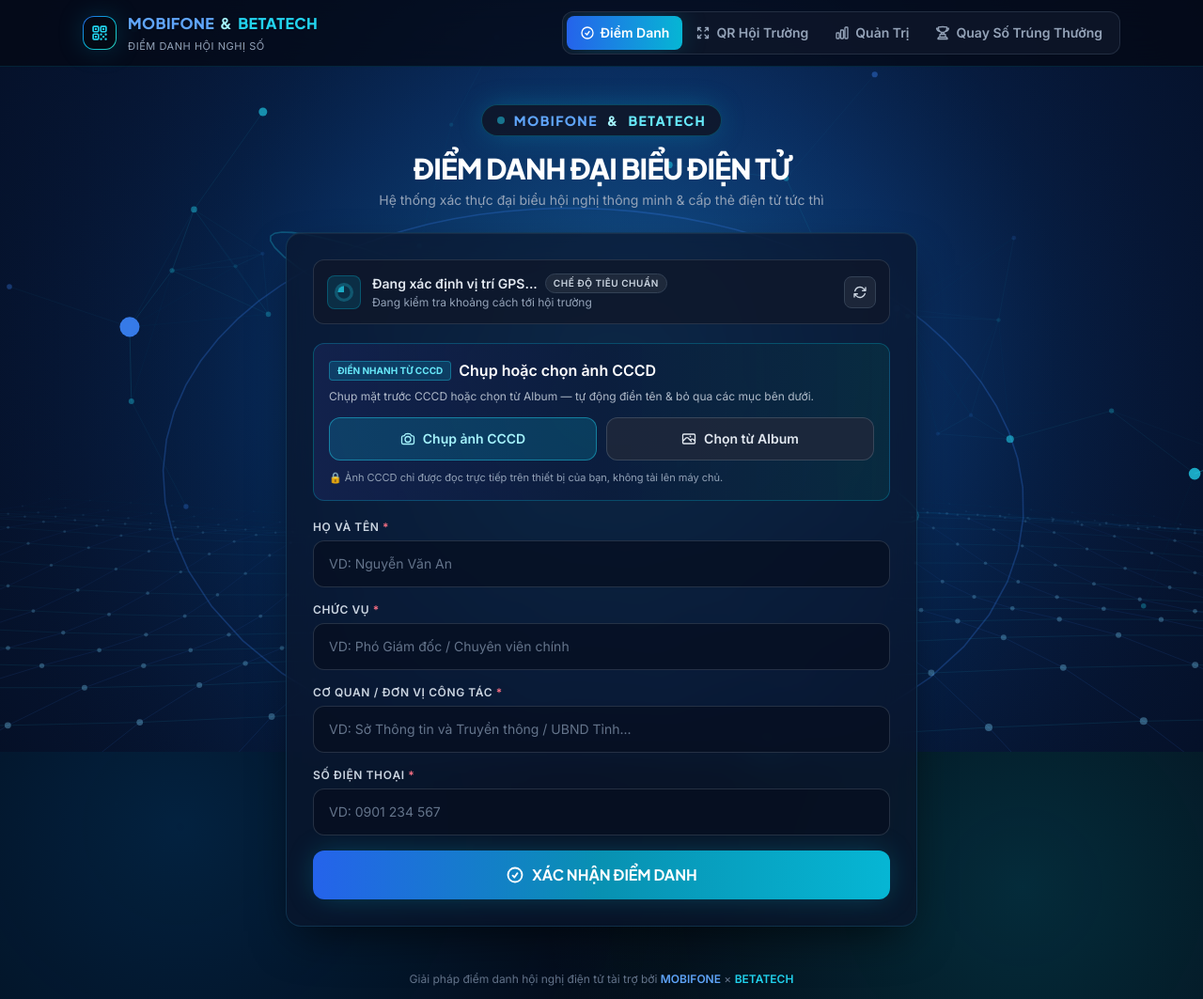
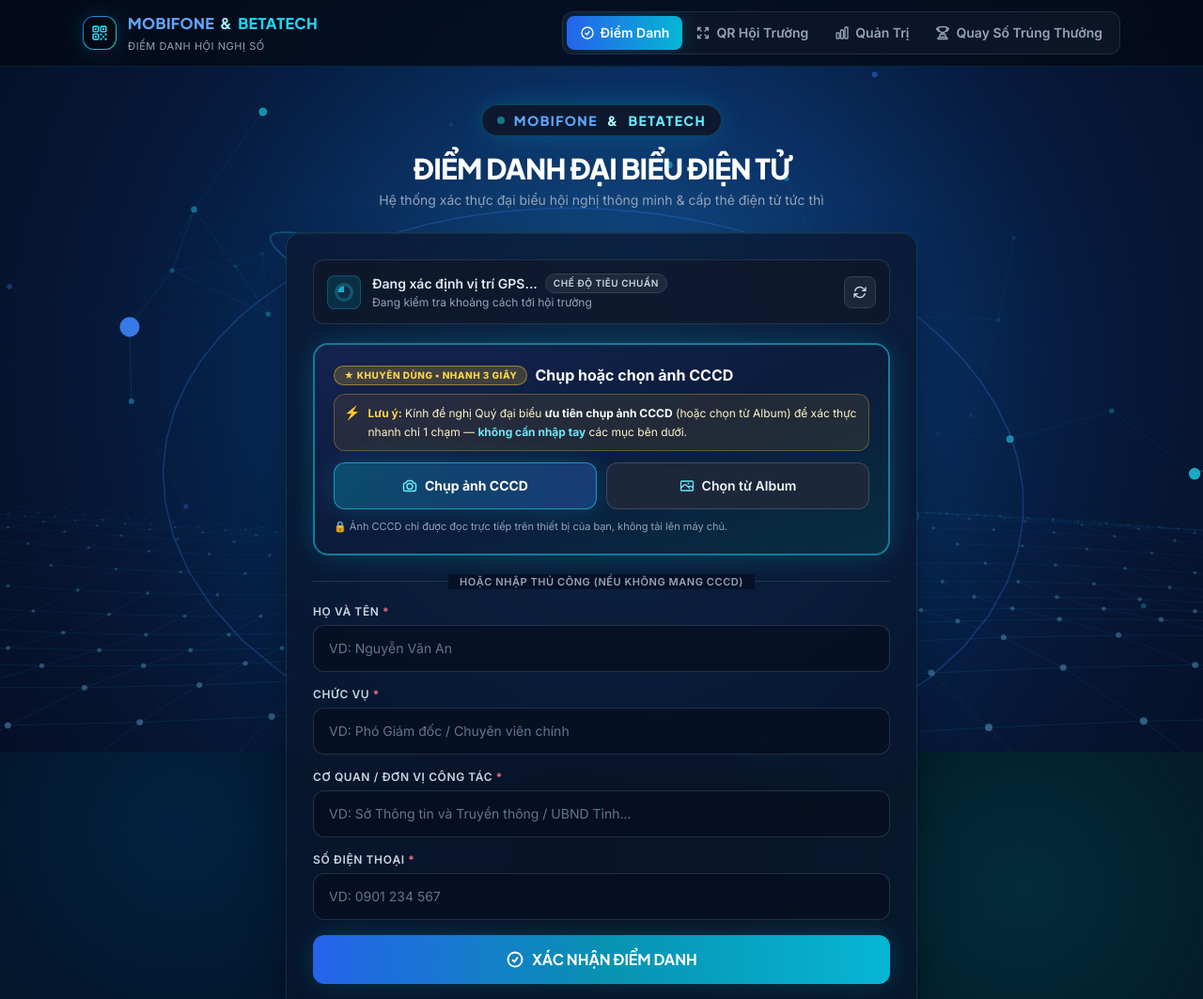
Before and after one commit to PhuongMinhVN/qrdiemdanhDuongNoi, a plain HTML site: page index.html in a window 1280 px wide. Shown: the top 1063 px of the page at 94% size. Drawn offline with nearby package versions, Linux system fonts and the light colour scheme.

Commit message:
style: highlight CCCD quick check-in recommendation banner and manual entry divider

```diff
--- a/index.html
+++ b/index.html
@@ -588,26 +588,31 @@
           </div>
 
           <!-- CCCD Photo / Album Quick-Fill Helper (Auto QR + Vietnamese OCR) -->
-          <div class="mb-5 p-3.5 sm:p-4 rounded-xl bg-gradient-to-r from-blue-950/75 via-navy-800/75 to-cyan-950/65 border border-cyan-500/30">
+          <div class="mb-5 p-4 sm:p-5 rounded-2xl bg-gradient-to-br from-blue-950/85 via-navy-800/85 to-cyan-950/80 border-2 border-cyan-400/50 shadow-glow">
             <div class="flex flex-col gap-3">
               <div>
                 <div class="flex items-center gap-2 flex-wrap">
-                  <span class="px-2 py-0.5 rounded text-[10px] font-bold bg-cyan-500/20 text-cyan-300 border border-cyan-400/35 uppercase whitespace-nowrap shrink-0">Điền nhanh từ CCCD</span>
-                  <h2 class="text-sm sm:text-base font-semibold text-white">Chụp hoặc chọn ảnh CCCD</h2>
+                  <span class="px-2.5 py-0.5 rounded-full text-[10px] font-extrabold bg-amber-400/20 text-amber-300 border border-amber-400/50 uppercase tracking-wider whitespace-nowrap shrink-0">★ Khuyên dùng • Nhanh 3 giây</span>
+                  <h2 class="text-sm sm:text-base font-bold text-white">Chụp hoặc chọn ảnh CCCD</h2>
                 </div>
-                <p class="text-xs text-slate-300/85 mt-1.5 leading-relaxed">Chụp mặt trước CCCD hoặc chọn từ Album — tự động điền tên &amp; bỏ qua các mục bên dưới.</p>
+                <div class="mt-2 p-2.5 rounded-xl bg-amber-500/10 border border-amber-400/30 text-xs text-amber-100 leading-relaxed flex items-start gap-2">
+                  <span class="text-amber-300 text-sm leading-none mt-0.5 shrink-0">⚡</span>
+                  <span>
+                    <strong class="text-amber-300">Lưu ý:</strong> Kính đề nghị Quý đại biểu <strong class="text-white">ưu tiên chụp ảnh CCCD</strong> (hoặc chọn từ Album) để xác thực nhanh chỉ 1 chạm — <strong class="text-cyan-300">không cần nhập tay</strong> các mục bên dưới.
+                  </span>
+                </div>
               </div>
               <div class="grid grid-cols-2 gap-2.5">
-                <label class="inline-flex items-center justify-center gap-2 px-3 py-3 rounded-xl text-xs sm:text-sm font-semibold bg-cyan-500/20 hover:bg-cyan-500/30 text-cyan-200 border border-cyan-400/45 cursor-pointer transition">
-                  <svg class="w-4 h-4 shrink-0" fill="none" stroke="currentColor" stroke-width="2" viewBox="0 0 24 24">
+                <label class="inline-flex items-center justify-center gap-2 px-3 py-3.5 rounded-xl text-xs sm:text-sm font-bold bg-gradient-to-r from-cyan-500/30 to-blue-500/30 hover:from-cyan-500/40 hover:to-blue-500/40 text-white border border-cyan-400/60 shadow-glow cursor-pointer transition">
+                  <svg class="w-4 h-4 shrink-0 text-cyan-300" fill="none" stroke="currentColor" stroke-width="2.2" viewBox="0 0 24 24">
                     <path stroke-linecap="round" stroke-linejoin="round" d="M6.827 6.175A2.31 2.31 0 015.186 7.23c-.38.054-.757.112-1.134.175C2.999 7.58 2.25 8.507 2.25 9.574V18a2.25 2.25 0 002.25 2.25h15A2.25 2.25 0 0021.75 18V9.574c0-1.067-.75-1.994-1.802-2.169a47.865 47.865 0 00-1.134-.175 2.31 2.31 0 01-1.64-1.055l-.822-1.316a2.192 2.192 0 00-1.736-1.039 48.774 48.774 0 00-5.232 0 2.192 2.192 0 00-1.736 1.039l-.821 1.316z" />
                     <path stroke-linecap="round" stroke-linejoin="round" d="M16.5 12.75a4.5 4.5 0 11-9 0 4.5 4.5 0 019 0z" />
                   </svg>
                   <span>Chụp ảnh CCCD</span>
                   <input type="file" id="cccd-camera-input" accept="image/*" capture="environment" class="hidden" onchange="handleCCCDImageUpload(event)" />
                 </label>
-                <label class="inline-flex items-center justify-center gap-2 px-3 py-3 rounded-xl text-xs sm:text-sm font-semibold bg-slate-800/90 hover:bg-slate-700/80 text-slate-200 border border-slate-600/70 cursor-pointer transition">
-                  <svg class="w-4 h-4 shrink-0" fill="none" stroke="currentColor" stroke-width="2" viewBox="0 0 24 24">
+                <label class="inline-flex items-center justify-center gap-2 px-3 py-3.5 rounded-xl text-xs sm:text-sm font-semibold bg-slate-800/90 hover:bg-slate-700/80 text-slate-100 border border-slate-600/80 cursor-pointer transition">
+                  <svg class="w-4 h-4 shrink-0 text-cyan-300" fill="none" stroke="currentColor" stroke-width="2" viewBox="0 0 24 24">
                     <path stroke-linecap="round" stroke-linejoin="round" d="M2.25 15.75l5.159-5.159a2.25 2.25 0 013.182 0l5.159 5.159m-1.5-1.5l1.409-1.409a2.25 2.25 0 013.182 0l2.909 2.909m-18 3.75h16.5a1.5 1.5 0 001.5-1.5V6a1.5 1.5 0 00-1.5-1.5H3.75A1.5 1.5 0 002.25 6v12a1.5 1.5 0 001.5 1.5zm10.5-11.25h.008v.008h-.008V8.25zm.375 0a.375.375 0 11-.75 0 .375.375 0 01.75 0z" />
                   </svg>
                   <span>Chọn từ Album</span>
@@ -617,6 +622,15 @@
             </div>
             <p class="text-[11px] text-slate-400 mt-2.5">🔒 Ảnh CCCD chỉ được đọc trực tiếp trên thiết bị của bạn, không tải lên máy chủ.</p>
             <div id="cccd-feedback" class="hidden mt-2.5 text-xs px-3 py-2 rounded-lg"></div>
+          </div>
+
+          <!-- Divider between CCCD Quick Check-in and Manual Entry -->
+          <div class="relative flex items-center justify-center my-4">
+            <div class="w-full border-t border-slate-700/70"></div>
+            <span class="px-3 text-[10px] sm:text-[11px] font-semibold uppercase tracking-wider text-slate-400 bg-navy-900/90 whitespace-nowrap">
+              Hoặc nhập thủ công (nếu không mang CCCD)
+            </span>
+            <div class="w-full border-t border-slate-700/70"></div>
           </div>
 
           <!-- Check-in Form -->
```
